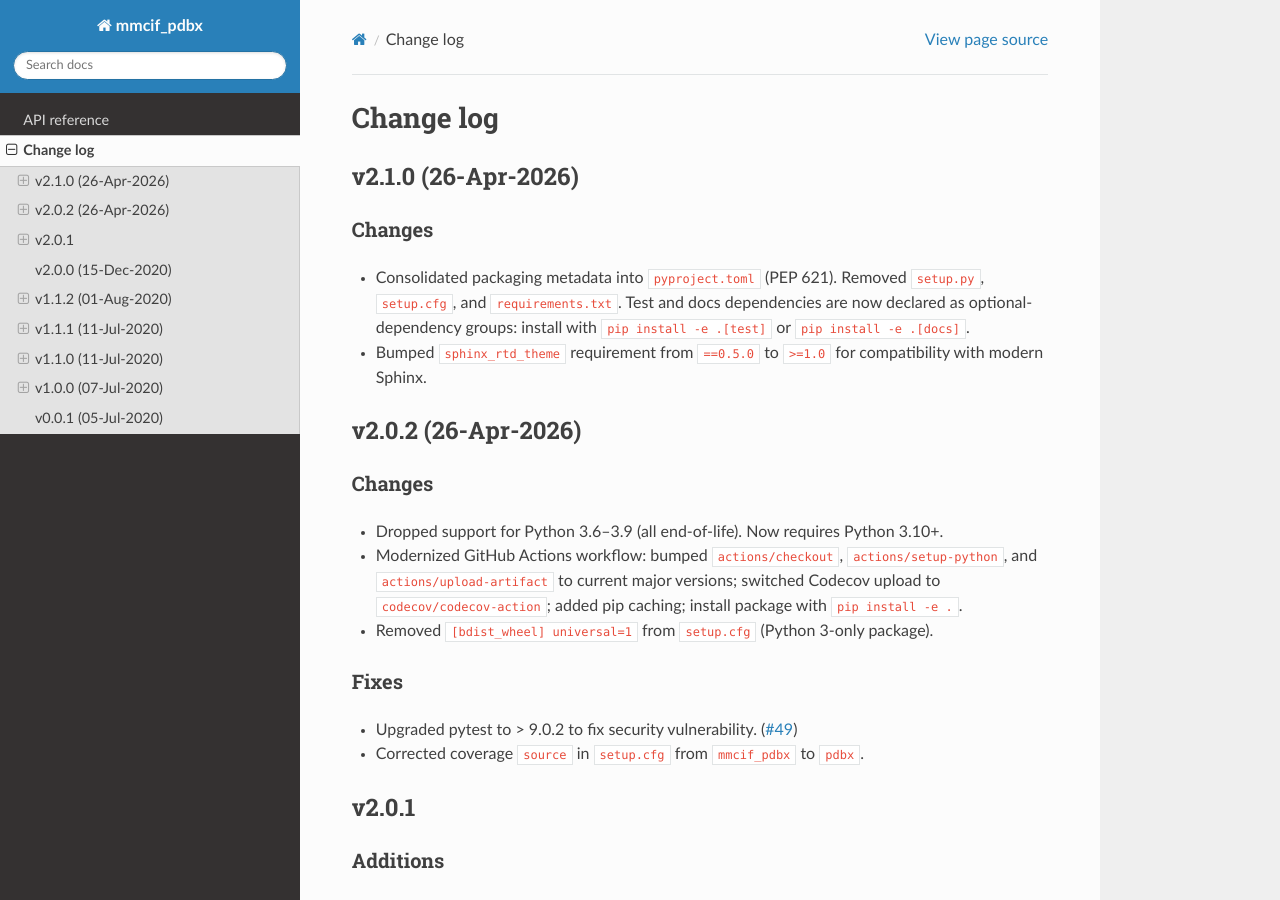
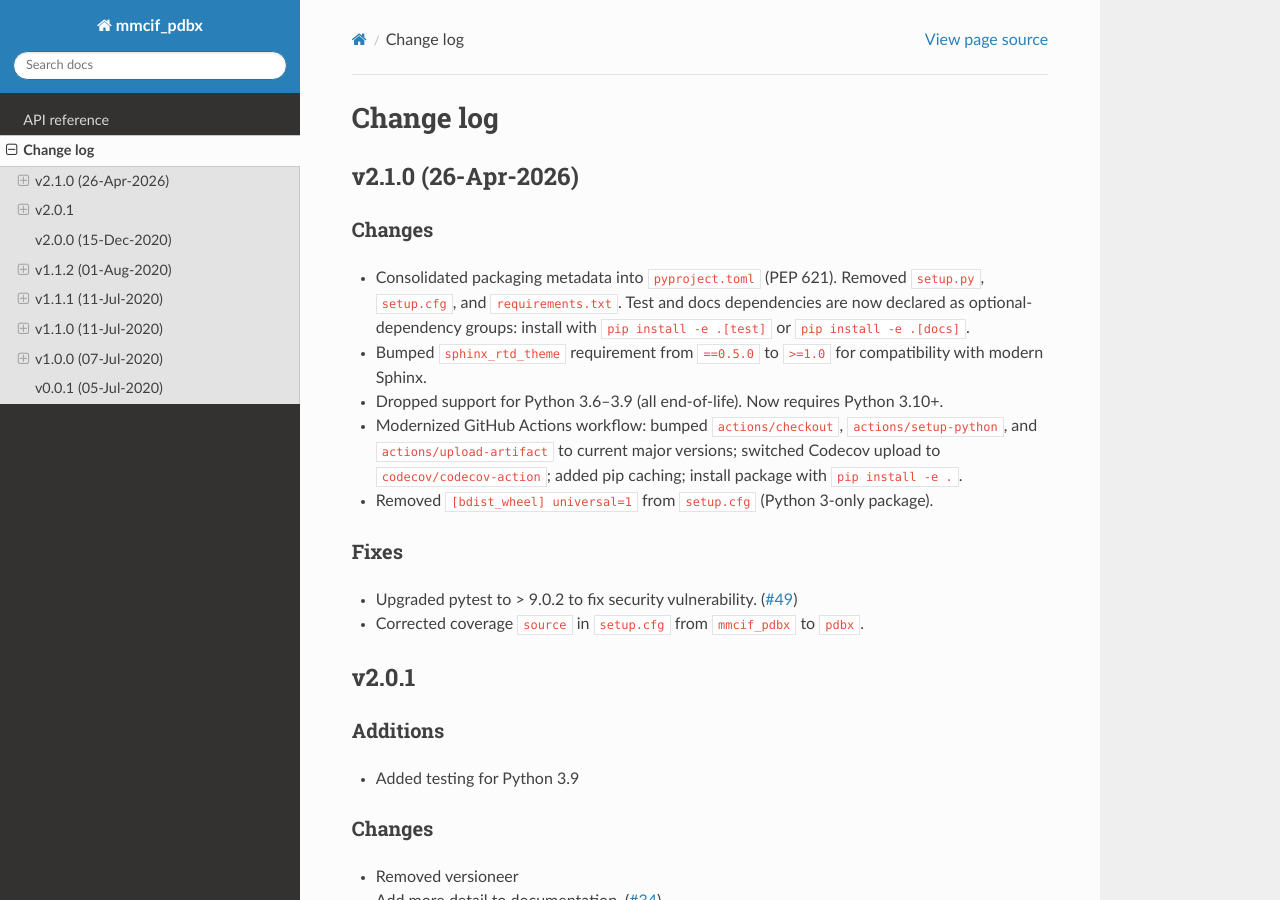
Before and after one commit to Electrostatics/mmcif_pdbx, a Sphinx documentation site: the page built from docs/changelog.rst, in a window 1280 px wide and 900 px high. Built offline with Sphinx 7.4.7 and the Read the Docs theme 3.1.0, drawn with Linux system fonts in a browser that asks for light colours.

Commit message:
Combine redundant version sections.

```diff
--- a/docs/changelog.rst
+++ b/docs/changelog.rst
@@ -16,13 +16,6 @@ Changes
   install with ``pip install -e .[test]`` or ``pip install -e .[docs]``.
 * Bumped ``sphinx_rtd_theme`` requirement from ``==0.5.0`` to ``>=1.0`` for
   compatibility with modern Sphinx.
-
-v2.0.2 (26-Apr-2026)
-====================
-
-Changes
--------
-
 * Dropped support for Python 3.6–3.9 (all end-of-life). Now requires Python 3.10+.
 * Modernized GitHub Actions workflow: bumped ``actions/checkout``, ``actions/setup-python``,
   and ``actions/upload-artifact`` to current major versions; switched Codecov upload to
```
